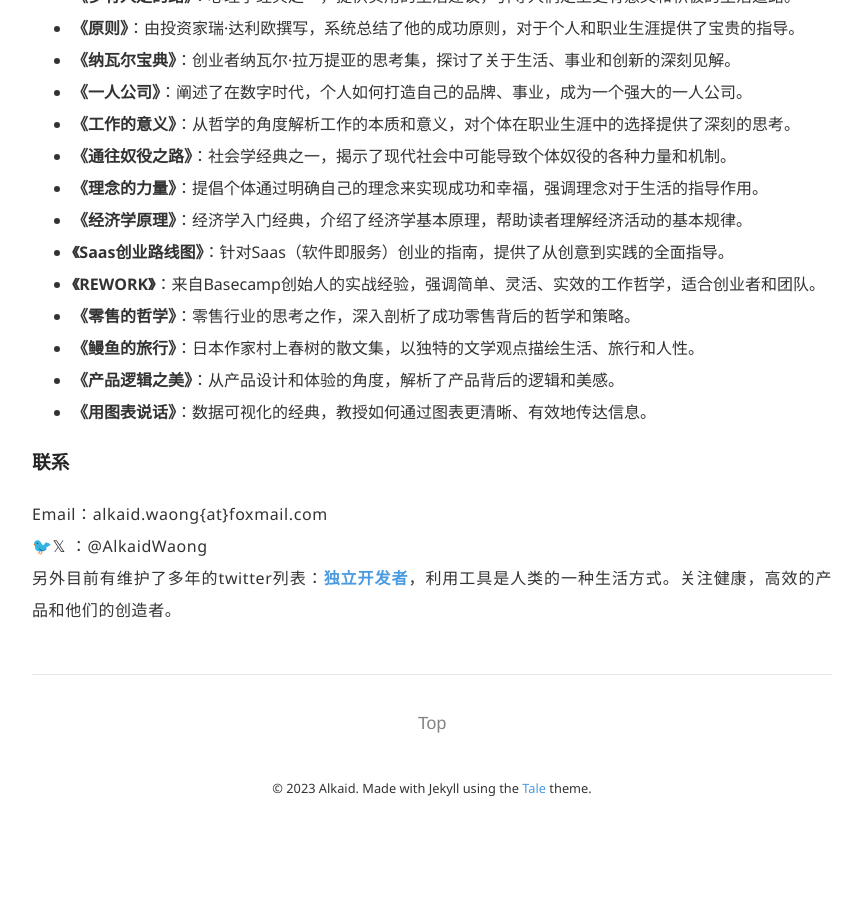
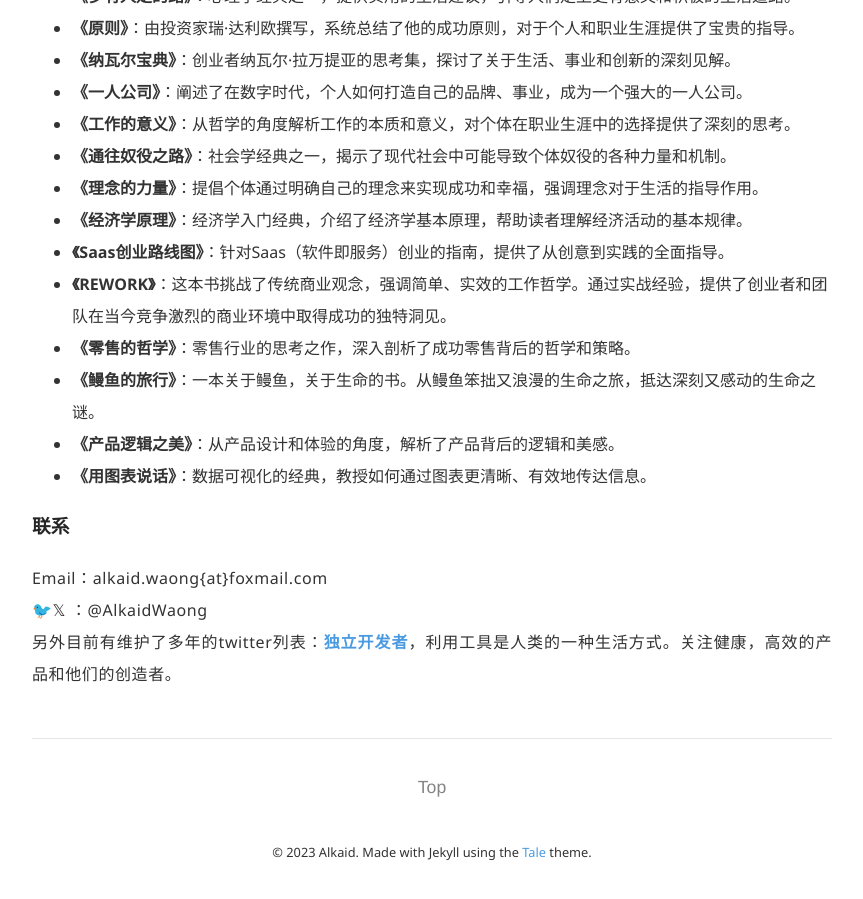
Before and after one commit to AlkaidWaong/ifoz, a Jekyll site: the page built from _pages/about.md, in a window 1280 px wide and 900 px high, scrolled down 1594 px. Shown: the whole window, without its empty margins (208-1071 px from the left). Built offline with Jekyll 4.4.1, drawn with Linux system fonts in a browser that asks for light colours; comment, search, counter and statistics services are not loaded; before the commit the page ends 2430 px from its top, so only the background shows below that.

Commit message:
update info

```diff
--- a/_pages/about.md
+++ b/_pages/about.md
@@ -67,9 +67,9 @@
 - **《理念的力量》**：提倡个体通过明确自己的理念来实现成功和幸福，强调理念对于生活的指导作用。
 - **《经济学原理》**：经济学入门经典，介绍了经济学基本原理，帮助读者理解经济活动的基本规律。
 - **《Saas创业路线图》**：针对Saas（软件即服务）创业的指南，提供了从创意到实践的全面指导。
-- **《REWORK》**：来自Basecamp创始人的实战经验，强调简单、灵活、实效的工作哲学，适合创业者和团队。
+- **《REWORK》**：这本书挑战了传统商业观念，强调简单、实效的工作哲学。通过实战经验，提供了创业者和团队在当今竞争激烈的商业环境中取得成功的独特洞见。
 - **《零售的哲学》**：零售行业的思考之作，深入剖析了成功零售背后的哲学和策略。
-- **《鳗鱼的旅行》**：日本作家村上春树的散文集，以独特的文学观点描绘生活、旅行和人性。
+- **《鳗鱼的旅行》**：一本关于鳗鱼，关于生命的书。从鳗鱼笨拙又浪漫的生命之旅，抵达深刻又感动的生命之谜。
 - **《产品逻辑之美》**：从产品设计和体验的角度，解析了产品背后的逻辑和美感。
 - **《用图表说话》**：数据可视化的经典，教授如何通过图表更清晰、有效地传达信息。
 
```
Also changed, not shown: _pages/links.md (+2 -0 lines), _posts/2023-11-09.md (added, +27 -0 lines).
